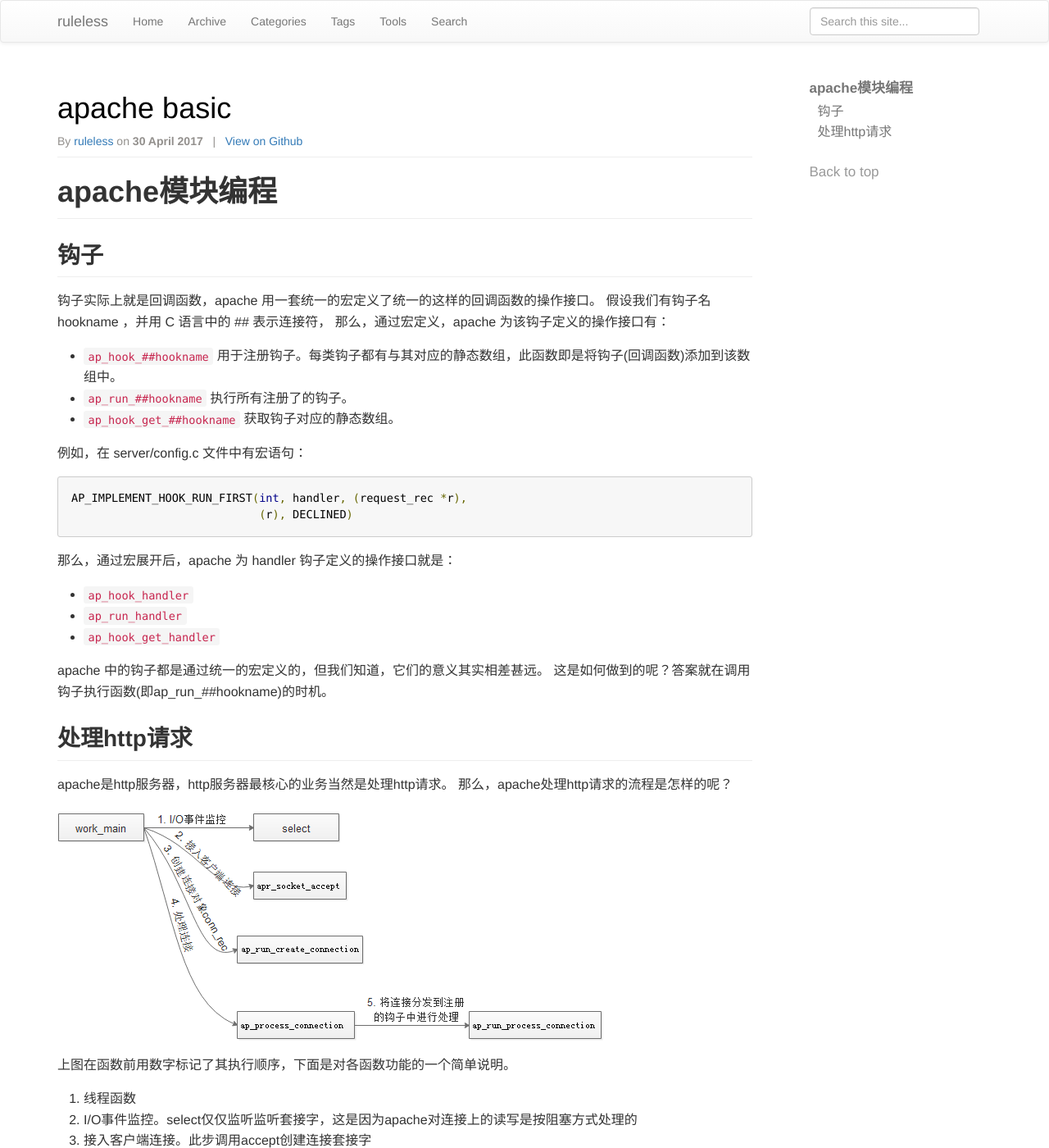
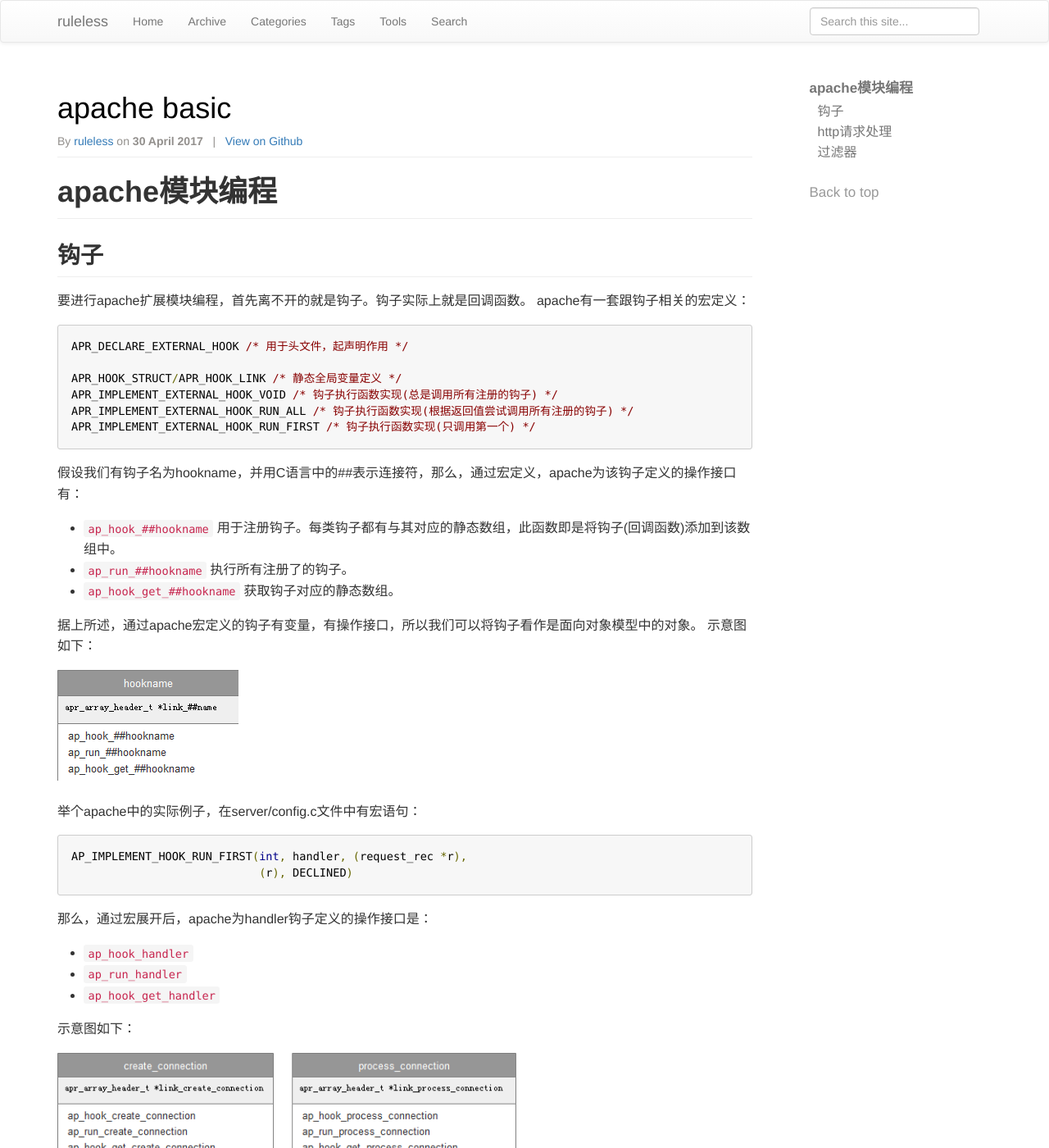
Before and after one commit to ruleless/ruleless.github.io, a Jekyll site: the page built from _posts/2017-04-30-apache-basic.md, in a window 1280 px wide and 1400 px high. Shown: the whole window at 82% size. Built offline with Jekyll 4.4.1, drawn with Linux system fonts in a browser that asks for light colours; comment, search, counter and statistics services are not loaded; some of the changed text lies outside the part shown.

Commit message:
apache模块编程基础(未完)

````diff
--- a/_posts/2017-04-30-apache-basic.md
+++ b/_posts/2017-04-30-apache-basic.md
@@ -11,31 +11,78 @@
 
 ## 钩子
 
-钩子实际上就是回调函数，apache 用一套统一的宏定义了统一的这样的回调函数的操作接口。
-假设我们有钩子名 hookname ，并用 C 语言中的 ## 表示连接符，
-那么，通过宏定义，apache 为该钩子定义的操作接口有：
+要进行apache扩展模块编程，首先离不开的就是钩子。钩子实际上就是回调函数。
+apache有一套跟钩子相关的宏定义：
+
+``` c++
+APR_DECLARE_EXTERNAL_HOOK /* 用于头文件，起声明作用 */
+
+APR_HOOK_STRUCT/APR_HOOK_LINK /* 静态全局变量定义 */
+APR_IMPLEMENT_EXTERNAL_HOOK_VOID /* 钩子执行函数实现(总是调用所有注册的钩子) */
+APR_IMPLEMENT_EXTERNAL_HOOK_RUN_ALL /* 钩子执行函数实现(根据返回值尝试调用所有注册的钩子) */
+APR_IMPLEMENT_EXTERNAL_HOOK_RUN_FIRST /* 钩子执行函数实现(只调用第一个) */
+```
+
+假设我们有钩子名为hookname，并用C语言中的##表示连接符，那么，通过宏定义，apache为该钩子定义的操作接口有：
 
   * `ap_hook_##hookname` 用于注册钩子。每类钩子都有与其对应的静态数组，此函数即是将钩子(回调函数)添加到该数组中。
   * `ap_run_##hookname` 执行所有注册了的钩子。
   * `ap_hook_get_##hookname` 获取钩子对应的静态数组。
 
-例如，在 server/config.c 文件中有宏语句：
+据上所述，通过apache宏定义的钩子有变量，有操作接口，所以我们可以将钩子看作是面向对象模型中的对象。
+示意图如下：
+
+![](/images/apache/basic/hook-class.png)
+
+举个apache中的实际例子，在server/config.c文件中有宏语句：
 
 ``` c++
 AP_IMPLEMENT_HOOK_RUN_FIRST(int, handler, (request_rec *r),
                             (r), DECLINED)
 ```
 
-那么，通过宏展开后，apache 为 handler 钩子定义的操作接口就是：
+那么，通过宏展开后，apache为handler钩子定义的操作接口是：
 
   * `ap_hook_handler`
   * `ap_run_handler`
   * `ap_hook_get_handler`
 
-apache 中的钩子都是通过统一的宏定义的，但我们知道，它们的意义其实相差甚远。
-这是如何做到的呢？答案就在调用钩子执行函数(即ap_run_##hookname)的时机。
+示意图如下：
 
-## 处理http请求
+![](/images/apache/basic/hook-class-handler.png)
+
+我们进行扩展模块编程主要用到的是ap_hook_\*函数，表示注册钩子；
+而，ap_run_\*函数主要是在apache中调用的，不同的调用时机以及调用参数赋予了钩子不同的含义。
+
+我们调用ap_hook_\*注册钩子时，应注意些什么呢？
+首先是钩子的类型，即注册的钩子会在哪个阶段被调用；其次是钩子执行的顺序，即同类型的钩子执行的先后关系。
+apache中常用的钩子如下：
+
+![](/images/apache/basic/hook-class-all.png)
+
+除了上图中提到的不同的钩子类型，
+在编写apache扩展模块的时候，我们通常还需要考虑到注册的同类钩子的执行顺序。
+apache为我们定义了如下的宏来控制相同类型的钩子的执行顺序：
+
+``` c++
+/** run this hook first, before ANYTHING */
+#define APR_HOOK_REALLY_FIRST   (-10)
+/** run this hook first */
+#define APR_HOOK_FIRST          0
+/** run this hook somewhere */
+#define APR_HOOK_MIDDLE         10
+/** run this hook after every other hook which is defined*/
+#define APR_HOOK_LAST           20
+/** run this hook last, after EVERYTHING */
+#define APR_HOOK_REALLY_LAST    30
+```
+
+我们之前说过，每种类型的钩子都会关联一个静态数组，在注册完钩子之后，apache会为该数组重新排序，
+而排序的依据就是我们注册钩子时传进去的执行顺序参数。排好序的钩子数组在内存中的布局如下：
+
+![](/images/apache/basic/hook-order.png)
+
+## http请求处理
 
 apache是http服务器，http服务器最核心的业务当然是处理http请求。
 那么，apache处理http请求的流程是怎样的呢？
@@ -45,7 +92,7 @@
 上图在函数前用数字标记了其执行顺序，下面是对各函数功能的一个简单说明。
 
   1. 线程函数
-  2. I/O事件监控。select仅仅监听监听套接字，这是因为apache对连接上的读写是按阻塞方式处理的
+  2. I/O事件监控。select仅仅监控监听套接字，这是因为apache对连接上的读写是按阻塞方式处理的
   3. 接入客户端连接。此步调用accept创建连接套接字
   4. 创建连接对象conn_rec。conn_rec保存了连接上下文，每个连接都需要创建一个该对象
   5. 处理连接
@@ -54,9 +101,9 @@
 上面的6个步骤主要描述了客户端连接的接入，但没有涉及接入后的请求处理。
 在第6个步骤中，apache将连接分派给了我们事先注册的钩子。
 
-在 modules/http/http_core.c 文件的 register_hooks 函数里，我们调用了
+在modules/http/http_core.c文件的register_hooks函数里，我们调用了
 `ap_hook_process_connection(ap_process_http_connection, NULL, NULL, APR_HOOK_REALLY_LAST);`。
-这表示我们为 process_connection 钩子注册了 ap_process_http_connection 函数，
+这表示我们在process_connection钩子中注册了ap_process_http_connection函数，
 该函数用于处理http请求。现在我们来看下http请求的处理流程：
 
 ![](/images/apache/basic/handle-request_rec.png)
@@ -64,7 +111,7 @@
 各函数的主要说明如下：
 
   1. 承接上图第6步的函数调用
-  2. ap_process_http_connection 是在 process_connection 钩子中注册的回调函数，主要用于处理http协议的连接
+  2. ap_process_http_connection是在process_connection钩子中注册的回调函数，主要用于处理http协议的连接
   3. 创建request_rec请求对象，并从连接中读取http协议头。每个request_rec对应一次http请求
   4. 请求处理函数
   5. 内部的请求处理函数
@@ -76,3 +123,30 @@
   11. ap_invoke_handler
   12. 执行由 `ap_hook_insert_filter` 注册的回调函数
   13. 执行由 `ap_hook_handler` 注册的回调函数
+
+概要的说，apache处理http请求的流程就是：
+首先接入客户端连接，创建conn_rec结构体；然后再从连接中读入请求，创建request_rec结构体；
+再之后，通过apache的hook机制将请求分发到其他模块进行处理。
+之所以不在apache核心代码里面直接处理请求的原因是，http协议是复杂的，不同的http请求可能对应着迥异的处理逻辑。
+例如，有些http请求直接返回本地文件到客户端即可，有些却需要向内部服务器进行二次请求(反向代理)。
+
+上面简单描述了http请求的处理过程，但没有涉及到怎么向客户端回复http响应。
+下面来讲讲apache怎么向客户端发送http响应。
+
+## 过滤器
+
+apache用过滤器来处理http响应，过滤器结构定义如下：
+
+``` c++
+struct ap_filter_t {
+    ap_filter_rec_t *frec;
+    void *ctx;
+    ap_filter_t *next;
+
+    request_rec *r;
+    conn_rec *c;
+};
+```
+
+结构体里面定义了next指针，过滤器以单链表的形式组成了过滤链。
+存储连接的conn_rec和存储请求的request_rec结构体都关联了过滤链，
````
Also changed, not shown: images/apache/basic/create-conn_rec.png, images/apache/basic/hook-class-all.png (added), images/apache/basic/hook-class-handler.png (added), images/apache/basic/hook-class.png (added), images/apache/basic/hook-order.png (added), 1 other file.
